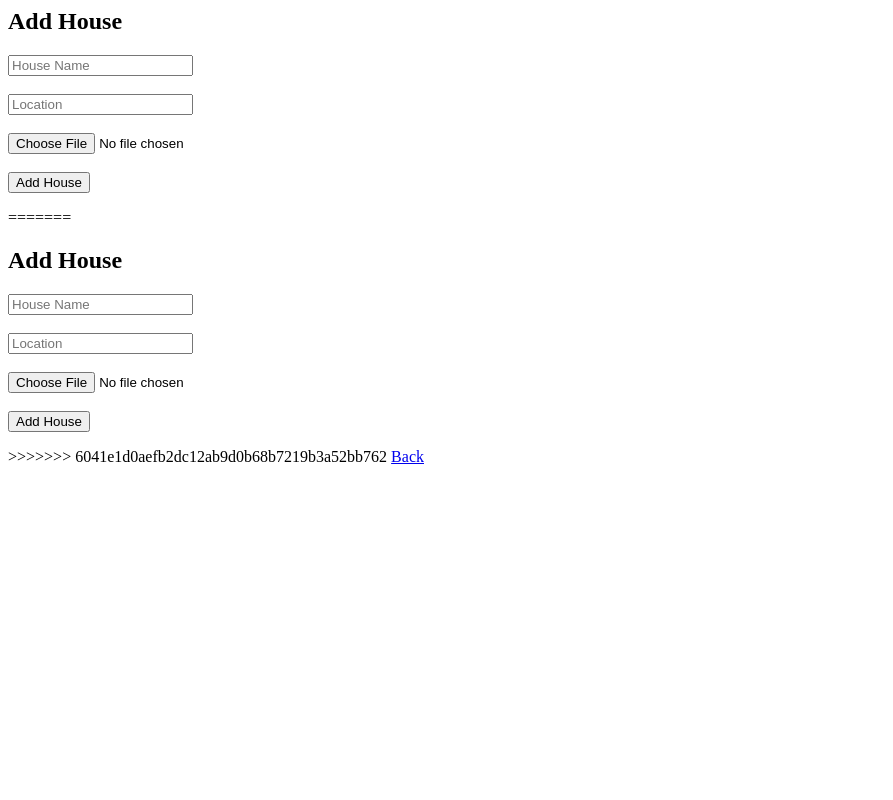
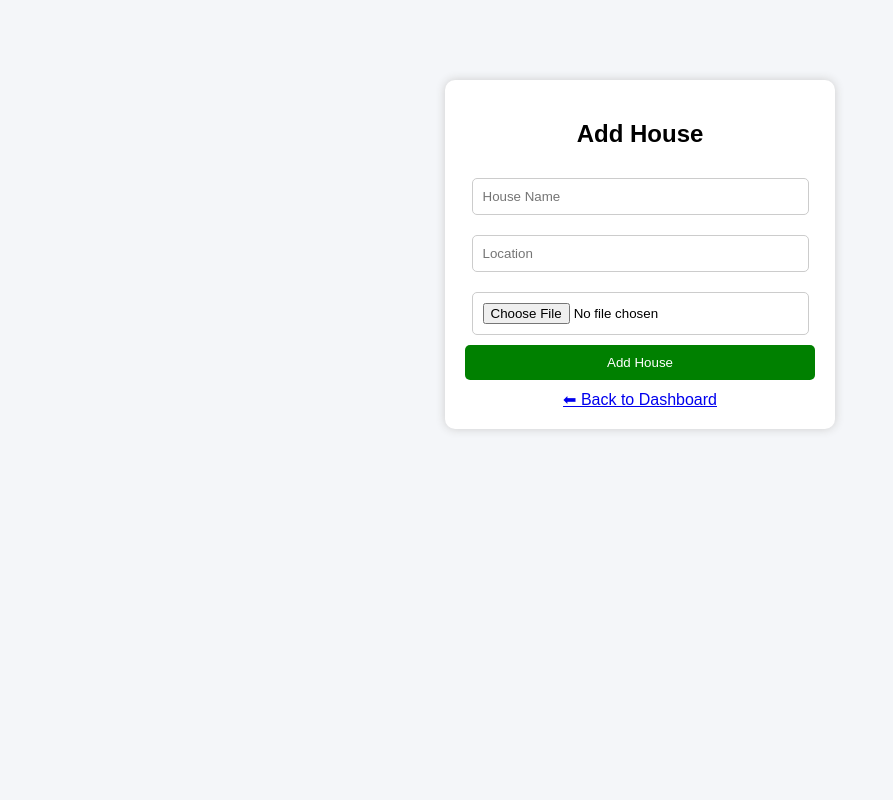
Before and after one commit to maddibhuvana111-hms/HMS-project, a Flask app: page /add_house in a window 1280 px wide. Shown: the whole page, without its empty margins (0-893 px from the left). Run offline with Flask 3, Linux system fonts and the light colour scheme; the visitor is signed in with stand-in values (Sample User, id 1).

Commit message:
add house UI imporved

```diff
--- a/templates/add_house.html
+++ b/templates/add_house.html
@@ -1,27 +1,69 @@
-<h2>Add House</h2>
+<!DOCTYPE html>
+<html>
+<head>
+    <title>Add House</title>
 
-<form method="POST" enctype="multipart/form-data">
-    <input type="text" name="house_name" placeholder="House Name" required><br><br>
+    <link rel="stylesheet" href="{{ url_for('static', filename='style.css') }}">
 
-    <input type="text" name="location" placeholder="Location" required><br><br>
+    <style>
+        body {
+            background: #f4f6f9;
+            font-family: Arial;
+        }
 
-    <input type="file" name="image" required><br><br>
+        .container {
+            width: 350px;
+            margin: 80px auto;
+            background: white;
+            padding: 20px;
+            border-radius: 10px;
+            box-shadow: 0px 0px 10px #ccc;
+            text-align: center;
+        }
 
-    <button type="submit">Add House</button>
-</form>
+        h2 {
+            margin-bottom: 20px;
+        }
 
-=======
-<h2>Add House</h2>
+        input {
+            width: 90%;
+            padding: 10px;
+            margin: 10px 0;
+            border-radius: 5px;
+            border: 1px solid #ccc;
+        }
 
-<form method="POST" enctype="multipart/form-data">
-    <input type="text" name="house_name" placeholder="House Name" required><br><br>
+        button {
+            background: green;
+            color: white;
+            padding: 10px;
+            width: 100%;
+            border: none;
+            border-radius: 5px;
+        }
 
-    <input type="text" name="location" placeholder="Location" required><br><br>
+        a {
+            display: block;
+            margin-top: 10px;
+        }
+    </style>
+</head>
 
-    <input type="file" name="image" required><br><br>
+<body>
 
-    <button type="submit">Add House</button>
-</form>
+<div class="container">
+    <h2>Add House</h2>
 
->>>>>>> 6041e1d0aefb2dc12ab9d0b68b7219b3a52bb762
-<a href="/dashboard">Back</a>
+    <form method="POST" enctype="multipart/form-data">
+        <input type="text" name="house_name" placeholder="House Name" required>
+        <input type="text" name="location" placeholder="Location" required>
+        <input type="file" name="image">
+
+        <button type="submit">Add House</button>
+    </form>
+
+    <a href="/dashboard">⬅ Back to Dashboard</a>
+</div>
+
+</body>
+</html>
```
